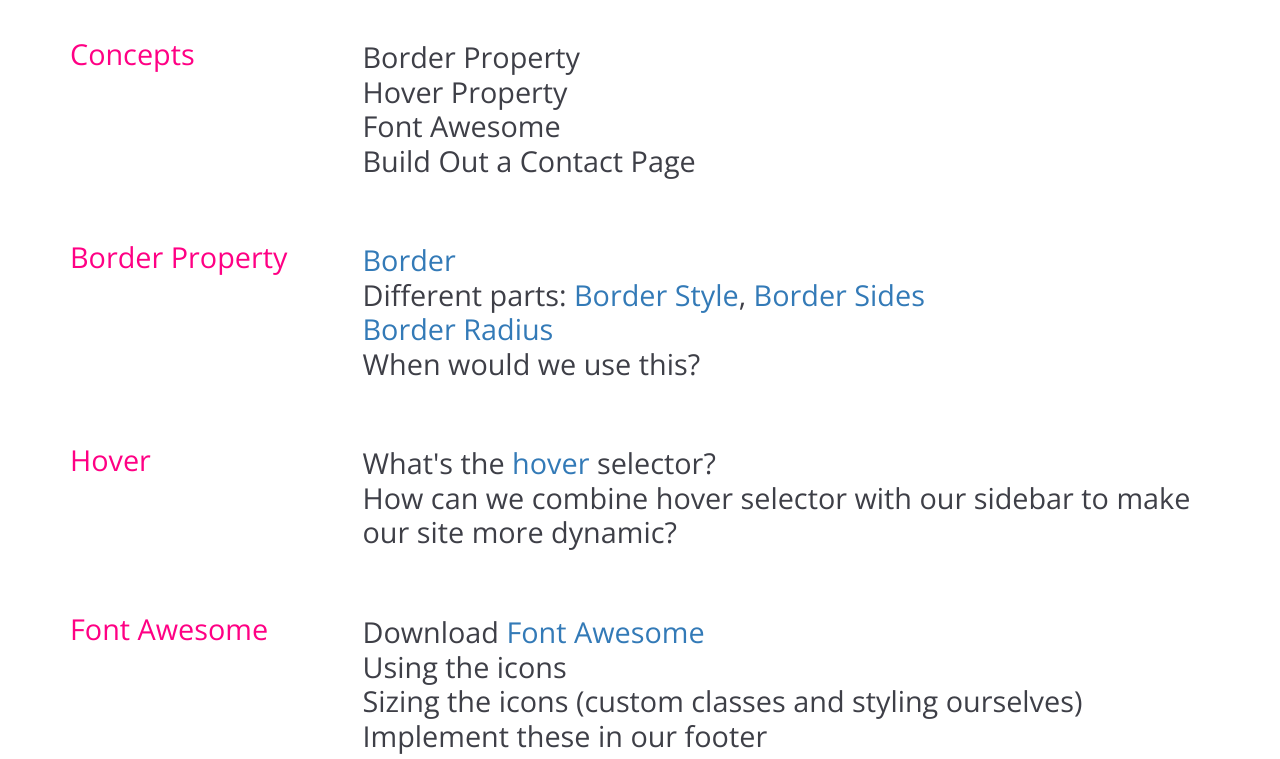
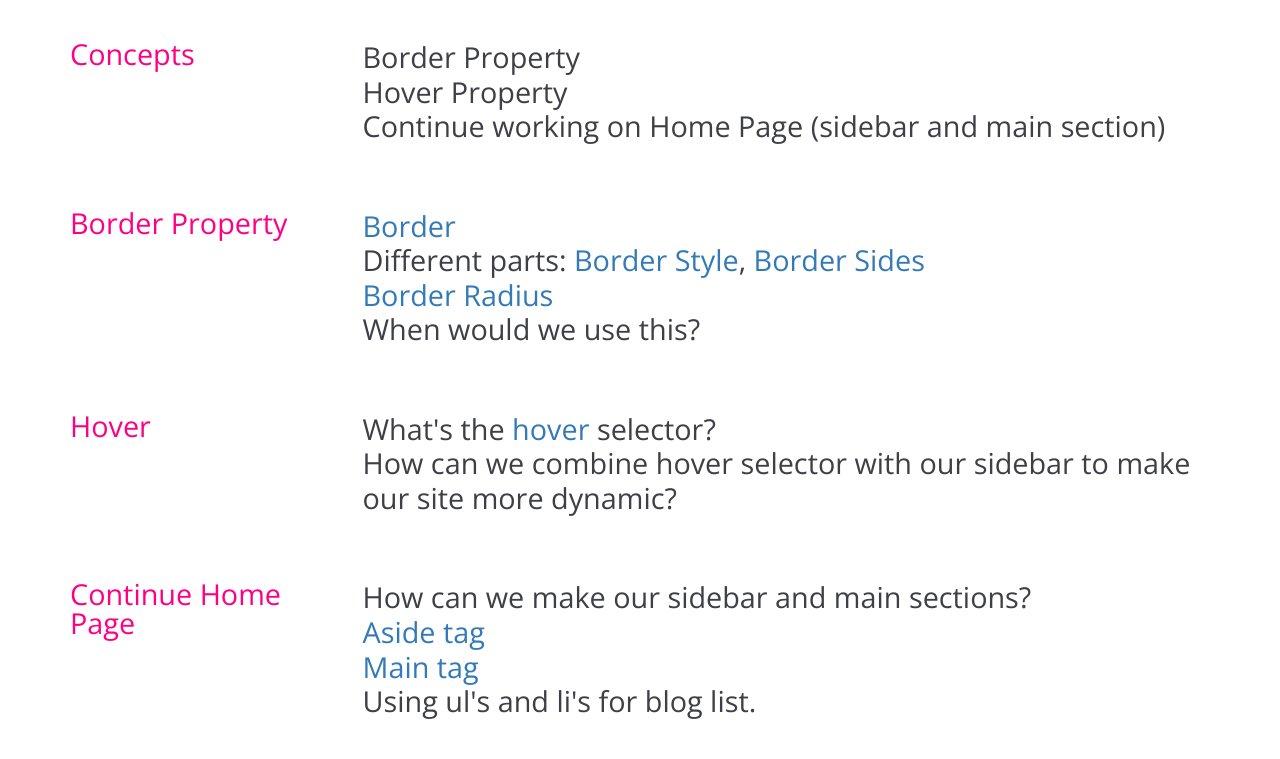
Before and after one commit to pratimasakinala/introwebdesign.github.io, a plain HTML site: page six.html in a window 1280 px wide. Shown: the part 193-952 px from the top of the page. Drawn offline with nearby package versions, Linux system fonts and the light colour scheme.

Commit message:
reformulate days 567

```diff
--- a/six.html
+++ b/six.html
@@ -61,8 +61,7 @@
       <ul class="point">
         <li>Border Property</li>
         <li>Hover Property</li>
-        <li>Font Awesome</li>
-        <li>Build Out a Contact Page</li>
+        <li>Continue working on Home Page (sidebar and main section)</li>
       </ul>
     </div>
   </div>
@@ -89,30 +88,17 @@
     </div>
   </div><!-- end hover prop-->
 
-    <div class="row">
-      <h2 class="col-md-3">Font Awesome</h2>
-      <div class="col-md-9">
-        <ul class="point">
-          <li>Download<a href="http://fontawesome.io/"> Font Awesome</a></li>
-          <li>Using the icons</li>
-          <li>Sizing the icons (custom classes and styling ourselves)</li>
-          <li>Implement these in our footer</li>
-        </ul>
-      </div>
-    </div>
-
-  <div class="row"><!-- Contact Page -->
-    <h2 class="col-md-3">Contact Page</h2>
+  <div class="row"><!-- Home Page -->
+    <h2 class="col-md-3">Continue Home Page</h2>
     <div class="col-md-9">
       <ul class="point">
-        <li>What's our first step?</li>
-        <li>What can we reuse from the Home Page?</li>
-        <li><a href="https://www.wufoo.com/" target="_blank">Wufoo.com</a> (sign up!)</li>
-        <li>Implement wufoo form in contact page</li>
-        <li>Use the Inspector to style up that custom form!</li>
+        <li>How can we make our sidebar and main sections?</li>
+        <li><a href="https://www.w3schools.com/tags/tag_aside.asp">Aside tag</a></li>
+        <li><a href="https://www.w3schools.com/tags/tag_main.asp">Main tag</a></li>
+        <li>Using ul's and li's for blog list.</li>
       </ul>
     </div>
-  </div><!-- end Contact Page-->
+  </div><!-- end Home Page-->
 
   <div class="row"><!-- Take Home -->
     <h2 class="col-md-3">Take Home</h2>
```
Also changed, not shown: seven.html (+29 -0 lines), two.html (+1 -1 lines).
